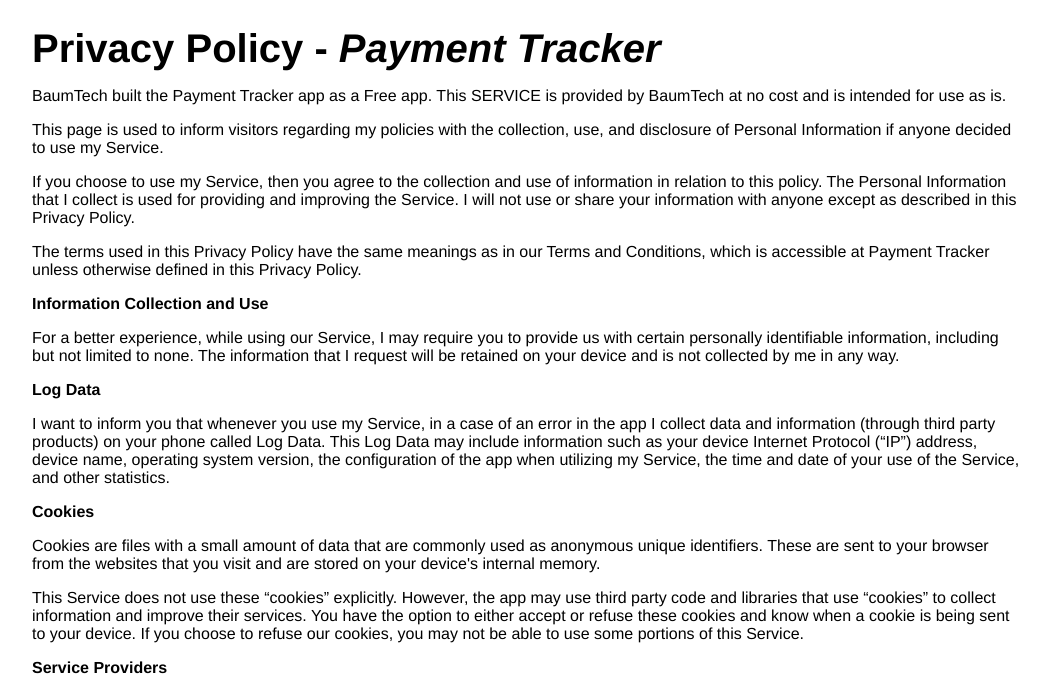
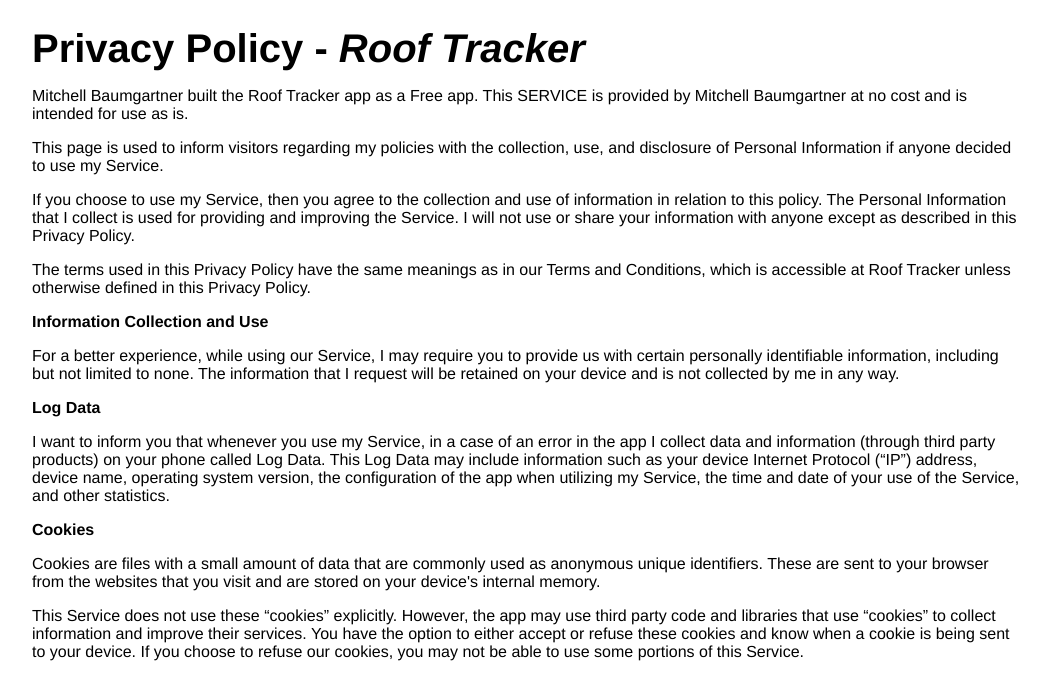
Before and after one commit to mitchbaum/PT-Privacy-Policy, a plain HTML site: page index.html in a window 1280 px wide. Shown: the top 674 px of the page, without its empty margins (112-1161 px from the left). Drawn offline with Linux system fonts and the light colour scheme.

Commit message:
Update index.html

```diff
--- a/index.html
+++ b/index.html
@@ -8,11 +8,11 @@
     <style> body { font-family: 'Helvetica Neue', Helvetica, Arial, sans-serif; padding:1em; } </style>
 </head>
 <body>
-<strong class="header">Privacy Policy - <i>Payment Tracker</i></strong>
+<strong class="header">Privacy Policy - <i>Roof Tracker</i></strong>
     <p>
-        BaumTech built the Payment Tracker app as
+        Mitchell Baumgartner built the Roof Tracker app as
         a Free app. This SERVICE is provided by
-        BaumTech at no cost and is intended for use as
+        Mitchell Baumgartner at no cost and is intended for use as
         is.
     </p>
 <p>
@@ -28,7 +28,7 @@
 </p> <p>
     The terms used in this Privacy Policy have the same meanings
     as in our Terms and Conditions, which is accessible at
-    Payment Tracker unless otherwise defined in this Privacy Policy.
+    Roof Tracker unless otherwise defined in this Privacy Policy.
 </p> <p><strong>Information Collection and Use</strong></p> <p>
     For a better experience, while using our Service, I
     may require you to provide us with certain personally
```
